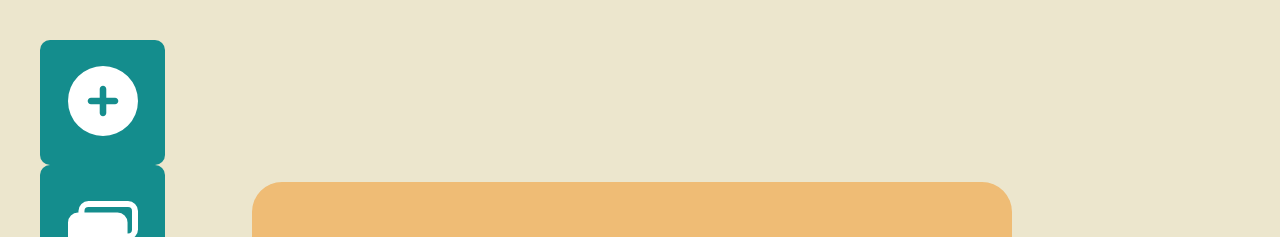
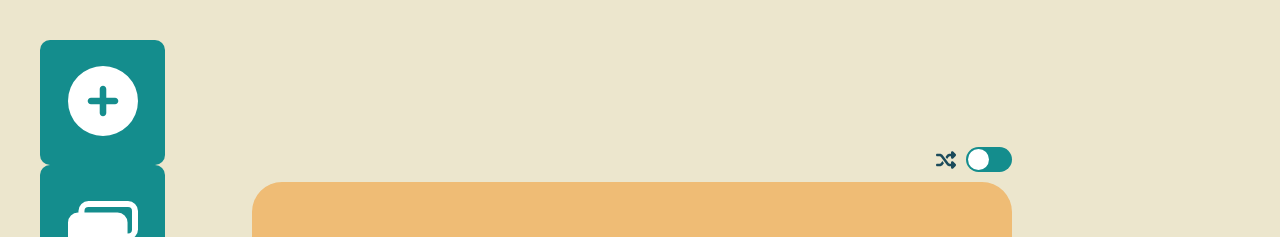
Before and after one commit to veselovae/word-app, a Vue app: page / in a window 1280 px wide. Both pictures are taken after a click on the button 102 px from the left and 477 px from the top of the page. Shown: the top 237 px of the page. Built offline with nearby package versions, Linux system fonts and the light colour scheme.

Commit message:
add shuffle-btn to WT-comp

```diff
--- a/src/components/WritingTraining.vue
+++ b/src/components/WritingTraining.vue
@@ -4,6 +4,7 @@
         <div class="content" v-else>
             <div class="card-and-button">
                 <div class="card">
+                    <ShuffleButton class="shuffle-btn" />
                     <p class="definition">{{ this.getPairOfWords[1] }}</p>
                     <!-- <div class="term" ref="term"></div> -->
                     <div style="display: flex; flex-direction: row">
@@ -51,6 +52,7 @@
     import DymanicPopup from "./DynamicPopup.vue";
     import HintEnter from "./HintEnter.vue";
     import ResultSection from "./ResultSection.vue";
+    import ShuffleButton from "./ShuffleButton.vue";
     export default {
         data() {
             return {
@@ -59,7 +61,7 @@
                 dis: false,
             };
         },
-        components: { DymanicPopup, HintEnter, ResultSection },
+        components: { DymanicPopup, HintEnter, ResultSection, ShuffleButton },
         computed: mapGetters(["getPairOfWords", "getCount", "getStatus"]),
         methods: {
             ...mapMutations([
@@ -139,6 +141,11 @@
                 justify-content: center;
                 padding-left: 40px;
 
+                .shuffle-btn {
+                    top: -35px;
+                    right: 0;
+                }
+
                 .definition {
                     font-size: 40px;
                 }
--- a/src/store/modules/words.js
+++ b/src/store/modules/words.js
@@ -26,6 +26,7 @@ export default {
         toggleShuffle(state) {
             if (state.index) {
                 state.index = 0;
+                state.score = 0;
                 state.shuffle = !state.shuffle;
             } else {
                 state.shuffle = !state.shuffle;
```
